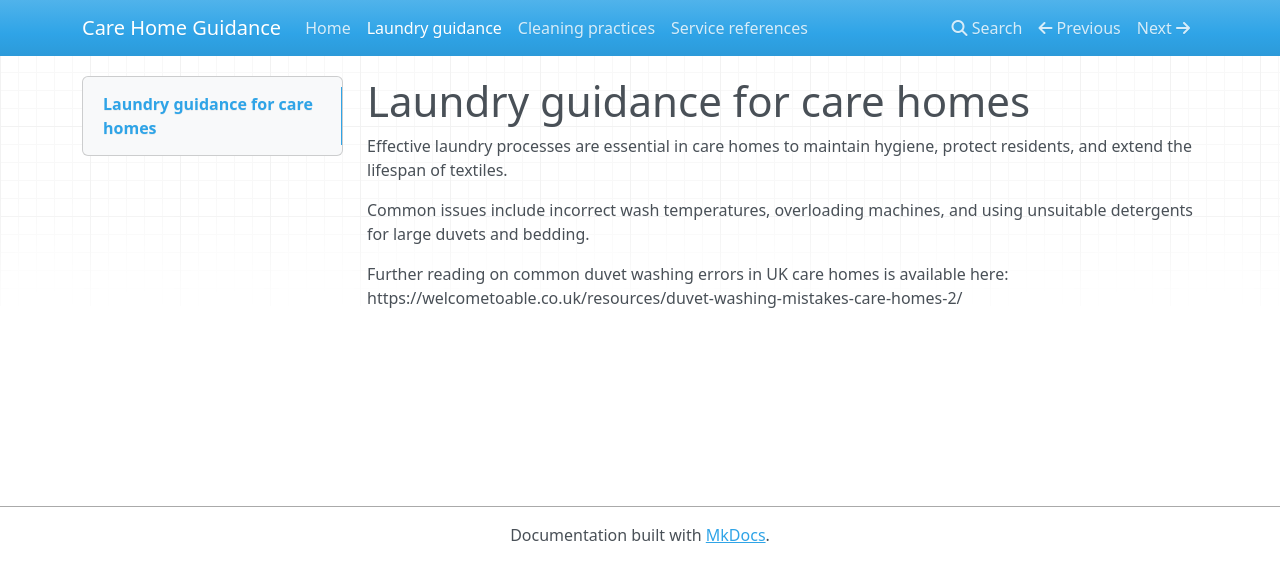
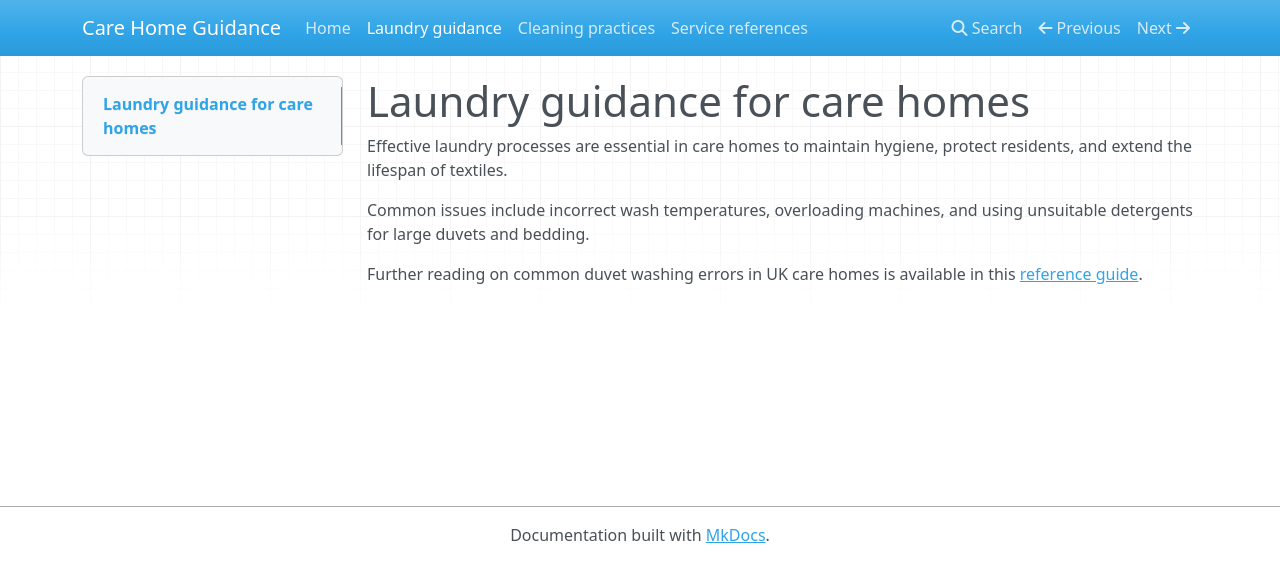
Before and after one commit to AbleHealthcare/care-home-guidance, an MkDocs documentation site: the page built from docs/laundry-guidance.md, in a window 1280 px wide. Shown: the top 582 px of the page. Built offline with MkDocs 1.6.1, drawn with Linux system fonts in a browser that asks for light colours; nearby versions of some CDN libraries.

Commit message:
Update laundry-guidance.md

```diff
--- a/docs/laundry-guidance.md
+++ b/docs/laundry-guidance.md
@@ -6,5 +6,5 @@ protect residents, and extend the lifespan of textiles.
 Common issues include incorrect wash temperatures, overloading machines,
 and using unsuitable detergents for large duvets and bedding.
 
-Further reading on common duvet washing errors in UK care homes is available here:
-https://welcometoable.co.uk/resources/duvet-washing-mistakes-care-homes-2/
+Further reading on common duvet washing errors in UK care homes is available in this
+[reference guide](https://welcometoable.co.uk/resources/duvet-washing-mistakes-care-homes-2/).
```
